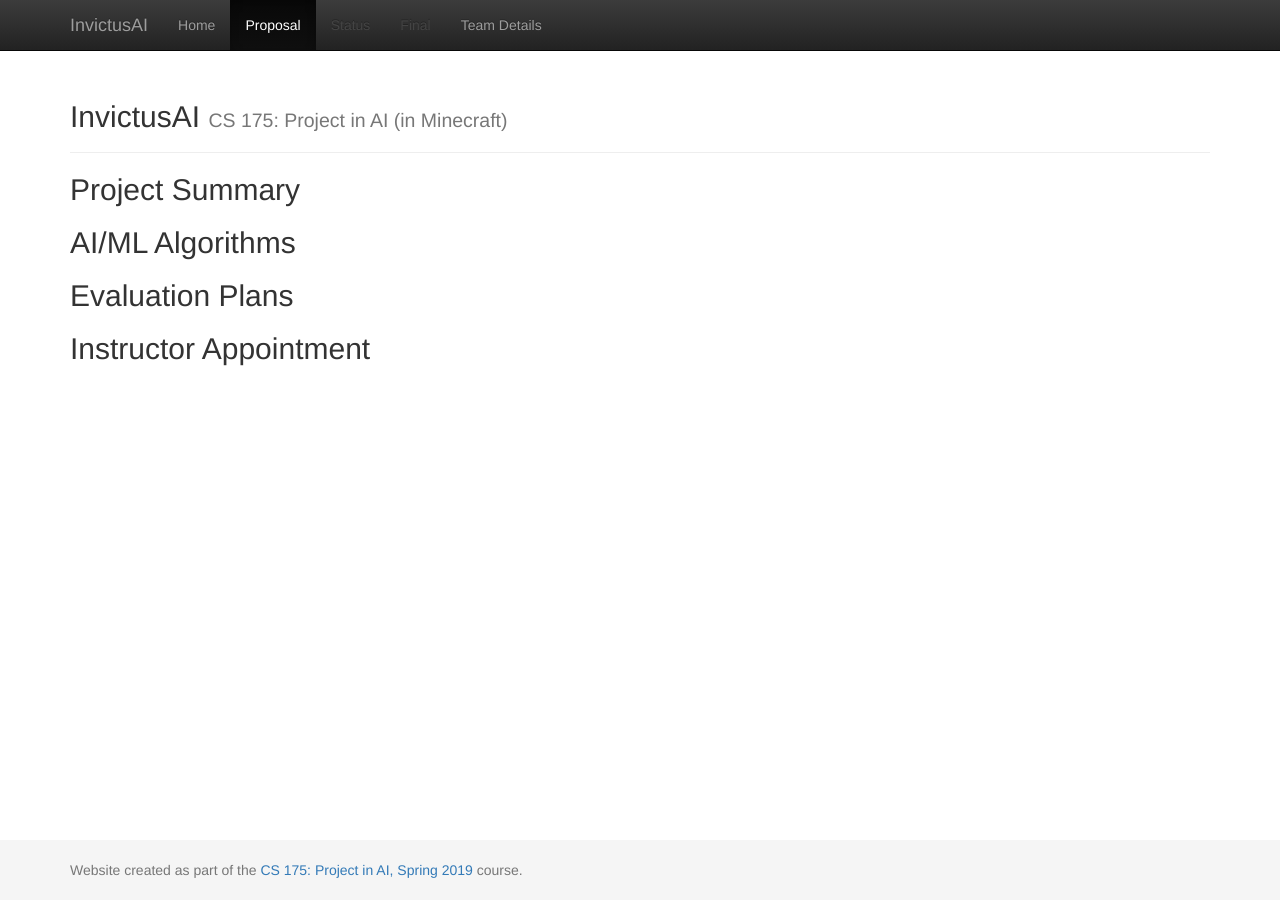
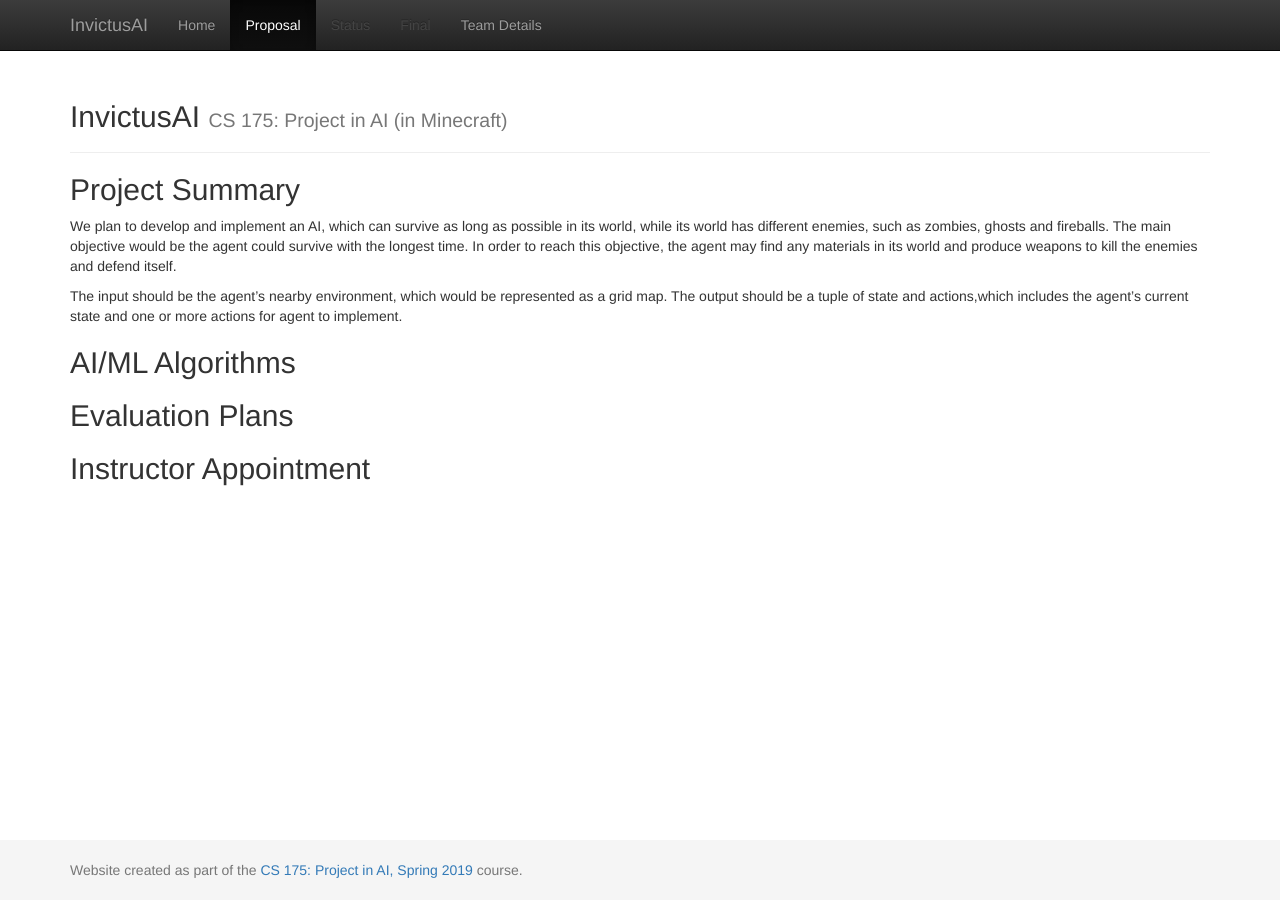
Before and after one commit to chenhaoy1/EnemyUnknown-Battlegrounds, a Jekyll site: the page built from docs/proposal.md, in a window 1280 px wide. Built offline with Jekyll 4.4.1, drawn with Linux system fonts in a browser that asks for light colours.

Commit message:
Update proposal.md

```diff
--- a/docs/proposal.md
+++ b/docs/proposal.md
@@ -4,9 +4,9 @@ title: Proposal
 ---
 
 ## Project Summary
+We plan to develop and implement an AI, which can survive as long as possible in its world, while its world has different enemies, such as zombies, ghosts and fireballs. The main objective would be the agent could survive with the longest time. In order to reach this objective, the agent may find any materials in its world and produce weapons to kill the enemies and defend itself.
 
-
-
+The input should be the agent's nearby environment, which would be represented as a grid map. The output should be a tuple of state and actions,which includes the agent's current state and one or more actions for agent to implement.
 
 
 
```
